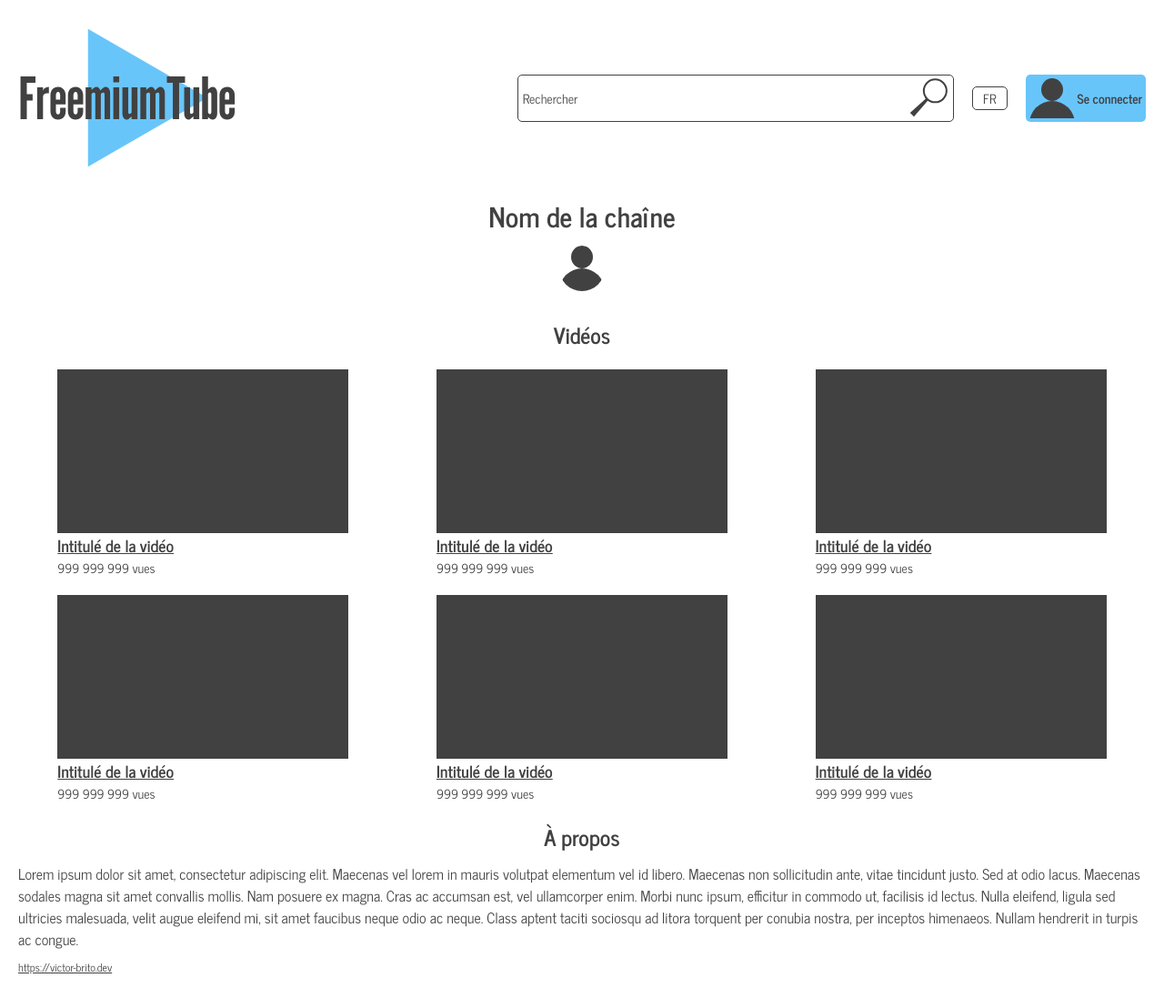
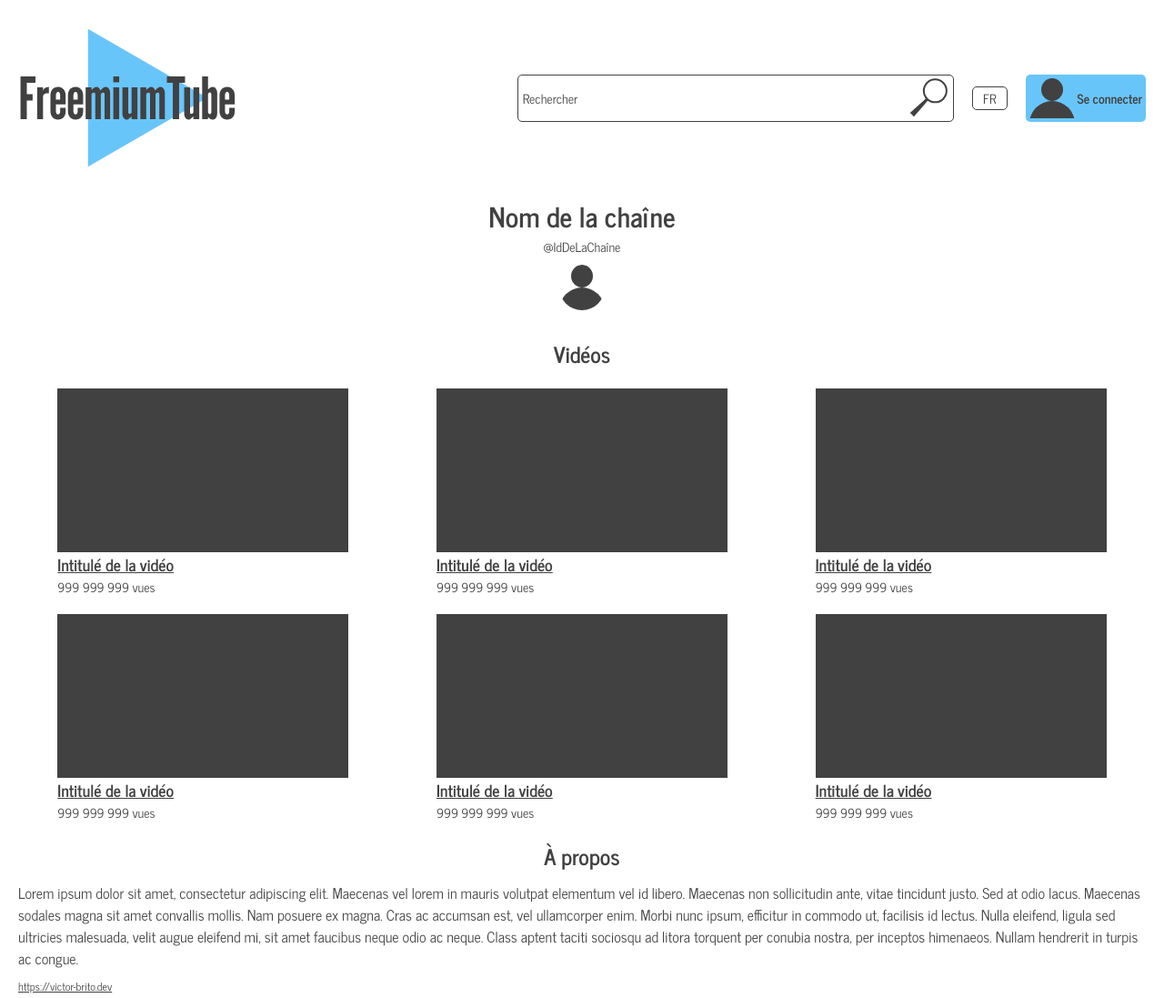
Before and after one commit to webdevbynight/freemiumtube, a website: page channel.html in a window 1280 px wide. Shown: the top 1097 px of the page at 91% size. Drawn offline with Linux system fonts and the light colour scheme.

Commit message:
Added channel ID to the channel page

```diff
--- a/channel.html
+++ b/channel.html
@@ -89,7 +89,7 @@
             <!-- Begin channel presentation -->
             <article class="channel">
                 <header>
-                    <h1>Nom de la chaîne</h1>
+                    <h1>Nom de la chaîne <span class="channel-id">@IdDeLaChaîne</span></h1>
                     <img src="images/avatar-default.svg" alt="Nom de la chaîne, avatar" width="50" height="50">
                 </header>
                 <!-- Begin channel videos -->
--- a/sass/channel/_channel.scss
+++ b/sass/channel/_channel.scss
@@ -19,6 +19,11 @@
         font-size: 3rem;
         text-align: center;
     }
+    .channel-id {
+        font-weight: normal;
+        font-size: 1.4rem;
+        display: block;
+    }
     .about {
         h2 {
             font-size: 2.4rem;
```
Also changed, not shown: css/styles.css, 1 other file.
